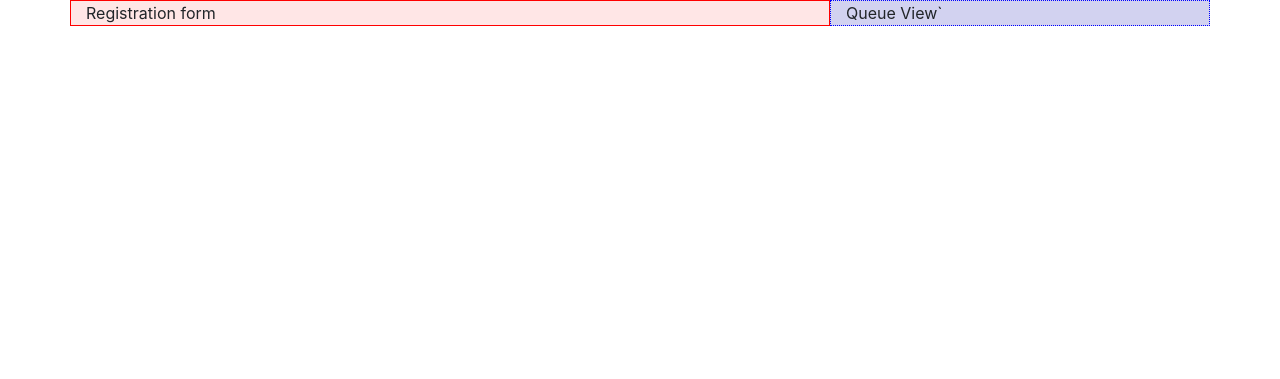
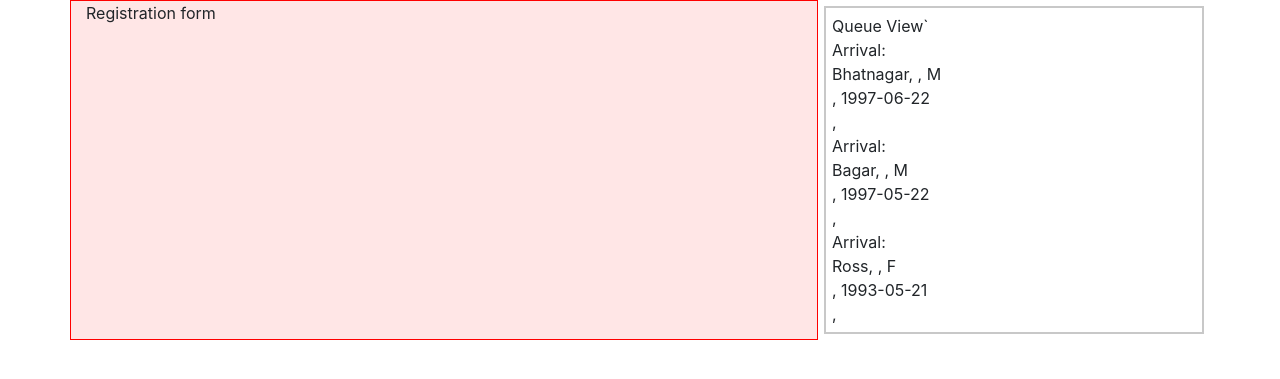
Before and after one commit to tag/project-triage-2019, a PHP site: page / in a window 1280 px wide. Shown: the part 56-435 px from the top of the page. Run offline with PHP 8.4, Linux system fonts and the light colour scheme.

Commit message:
In Class work 9/9/19

```diff
--- a/app/public/css/site.css
+++ b/app/public/css/site.css
@@ -5,5 +5,12 @@
 
 .queueView {
   border: 1px dotted blue;
-  background-color: rgb(210,210,240);
+  background-color: rgb(230,230,230);
 }
+
+#patientWaitingApp{
+  background-color: white;
+  border: 2px solid rgb(200, 200, 200);
+  padding: 6px;
+  margin: 6px;
+}
--- a/app/public/index.html
+++ b/app/public/index.html
@@ -30,8 +30,50 @@
   <div class="container">
     <div class="row">
       <div id="mainContent" class="col-md">Registration form</div>
-      <div class="col-md-4 queueView">Queue View`</div>
+      <div id="patientWaitingApp" class="col-md-4 queueView">Queue View`
+        <div class = "patientWaititng patient" v-for="patient in patients">
+          Arrival:<br>
+          <span class="patientName">{{patient.lastName}}</span>,
+          <span class="patientName">{{patient.firstName}}</span>,
+          <span class="sexAtBirth">{{patient.sexAtBirth}}</span><br>,
+          <span class="dob">{{patient.dob}}</span><br>,
+        </div>
+      </div>
     </div>
   </div>
+
+  <script src="https://cdn.jsdelivr.net/npm/vue/dist/vue.js"></script>
+
+  <script>
+  var app = new Vue({
+    el: '#patientWaitingApp',
+    data: {
+      patients: [
+        {
+
+            "firstNname" : "Shobhit",
+            "lastName" : "Bhatnagar",
+            "dob": "1997-06-22",
+            "sexAtBirth" : "M"
+        },
+        {
+        "patientGuid": "234567890",
+        "firstNname" : "Rob",
+        "lastName" : "Bagar",
+        "dob" : "1997-05-22",
+        "sexAtBirth" : "M"
+      },
+        {
+        "patientGuid": "345678901",
+        "firstNname" : "Barbara",
+        "lastName" : "Ross",
+        "dob" : "1993-05-21",
+        "sexAtBirth" : "F"
+        }
+    ]
+  }
+})
+
+  </script>
 </body>
 </html>
```
Also changed, not shown: 1 other file.
